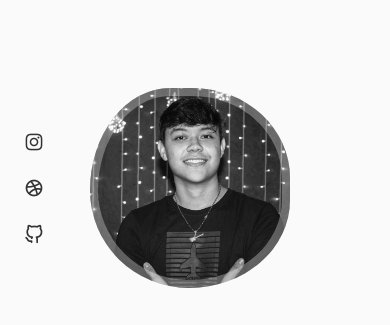
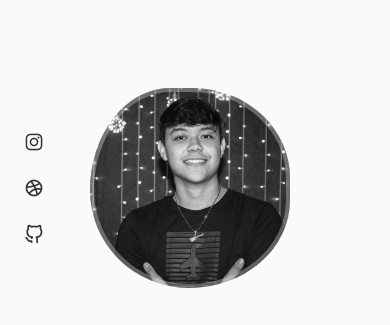
Before and after one commit to kalebefukuda/MyPortfolio, a React (Create React App) app: page / in a window 390 px wide. Shown: the top 325 px of the page. Built offline with nearby package versions, Linux system fonts and the light colour scheme; a web font is replaced by a local one.

Commit message:
box-shadow 992 5px

```diff
--- a/src/compenents/home/home.css
+++ b/src/compenents/home/home.css
@@ -142,7 +142,7 @@
     .home_img{
         width: 250px;
         height: 250px;
-        box-shadow: inset 0 0 0 8px rgb(255 255 255 / 30%);
+        box-shadow: inset 0 0 0 4px rgb(255 255 255 / 30%);
     }
     .home_scroll{
         margin-left: 7.5rem;
```
